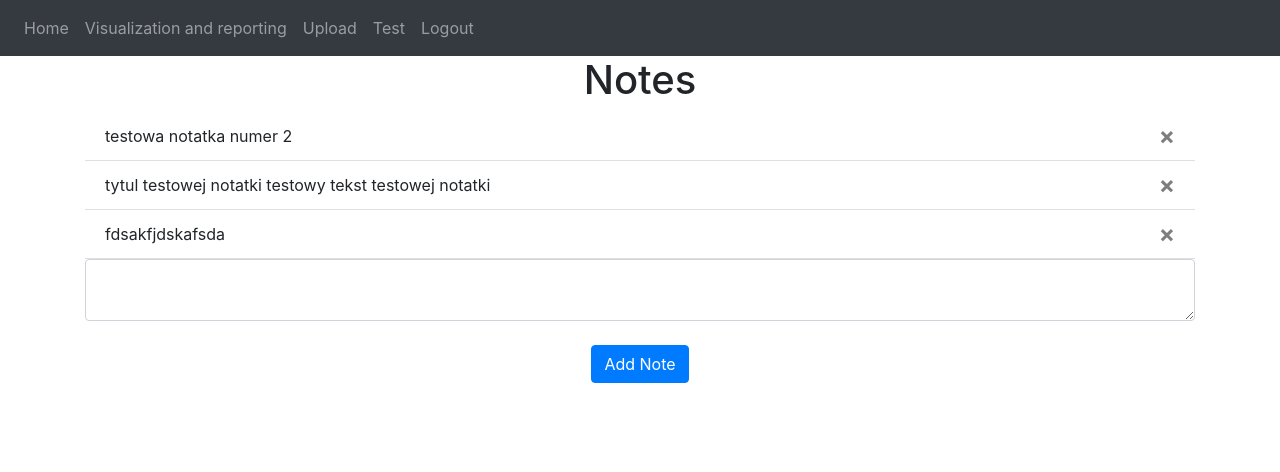
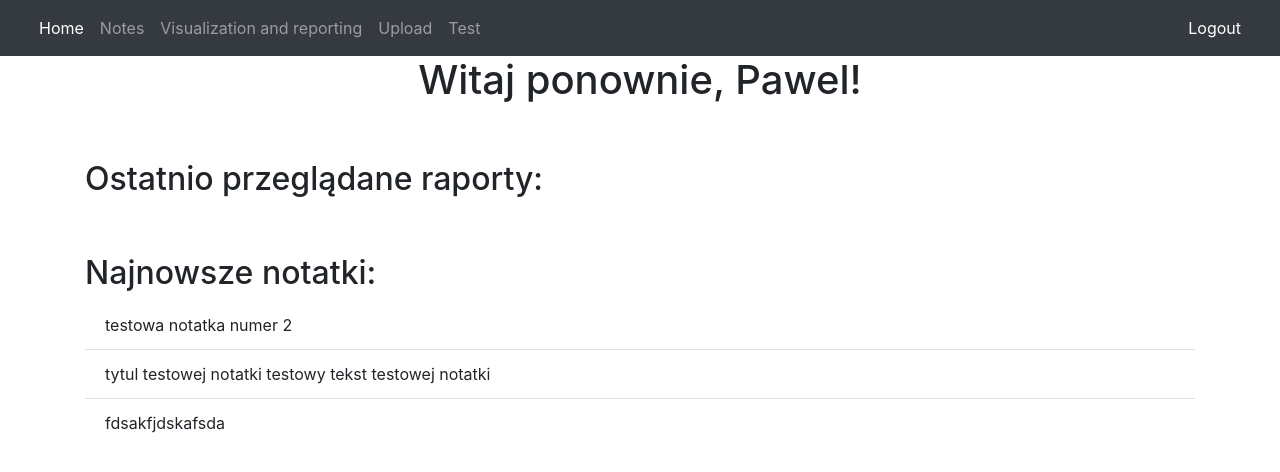
Before and after one commit to pawelczyz55/engineering-project, a Flask app: page / in a window 1280 px wide. Shown: the top 472 px of the page. Run offline with Flask 2, Linux system fonts and the light colour scheme; a user stored in the database is signed in; data comes from the database, SQL or seed files in the repository; some libraries are stand-ins or nearby versions.

Commit message:
Remake of look

```diff
--- a/website/import_csv.py
+++ b/website/import_csv.py
@@ -7,6 +7,7 @@ from .views import views
 
 importCsv = Blueprint('import_csv', __name__)
 
+ROOT_DIR = os.path.dirname(os.path.abspath("main.py"))
 ALLOWED_EXTENSIONS = set(['csv'])
 
 def allowed_file(filename):
@@ -25,7 +26,7 @@ def upload():
             filename = secure_filename(file.filename)
             new_filename = f'pnewFile.csv'
             #new_filename = f'{filename.split(".")[0]}_newfile.csv'
-            save_location = os.path.join('G:\Projekt Inzynierski\csv_data', new_filename.replace('\\', ''))
+            save_location = os.path.join(r'C:\Users\mjurc\OneDrive\Pulpit\engineering-project\csv_data', new_filename.replace('\\', ''))
             file.save(save_location)
 
         return redirect(url_for('views.visualization_and_reporting'))
--- a/website/templates/base.html
+++ b/website/templates/base.html
@@ -21,6 +21,7 @@
 </head>
 <body>
     <nav class="navbar navbar-expand-lg navbar-dark bg-dark">
+      <div class="container-fluid">
         <button
             class="navbar-toggler"
             type="button"
@@ -30,20 +31,27 @@
             <span class="navbar-toggler-icon"></span>
         </button>
 
-        <div class="collapse navbar-collapse" id="navbar">
-            <div class="navbar-nav">
-              {% if user.is_authenticated %}
-                <a class="nav-item nav-link" id="home" href="/">Home</a>
-                <a class="nav-item nav-link" id="VisAndRep" href="/visualization-and-reporting">Visualization and reporting</a>
-                <a class="nav-item nav-link" id="uploadData" href="/upload">Upload</a>
-                <a class="nav-item nav-link" id="testData" href="/test">Test</a>
-                <a class="nav-item nav-link" id="logout" href="/logout">Logout</a>
+          <div class="collapse navbar-collapse" id="navbar">
+            {% if current_user.is_authenticated %}
+              <ul class="navbar-nav mr-auto">
+                <li class="nav-item"><a class="nav-link active" id="home" href="/">Home</a></li>
+                <li class="nav-item"><a class="nav-link" id="notes" href="/notes">Notes</a></li>
+                <li class="nav-item"><a class="nav-link" id="VisAndRep" href="/visualization-and-reporting">Visualization and reporting</a></li>
+                <li class="nav-item"><a class="nav-link" id="uploadData" href="/upload">Upload</a></li>
+                <li class="nav-item"><a class="nav-link" id="testData" href="/test">Test</a></li>
+              </ul>
+            {% endif %}
+            <ul class="navbar-nav ml-auto">
+              {% if current_user.is_authenticated %}
+                <!-- <span class="navbar-text">{{current_user.first_name}}</span> -->
+                <li class="nav-item"><a class="nav-link active" href="/logout">Logout</a></li>
               {% else %}
-                <a class="nav-item nav-link" id="login" href="/login">Login</a>
-                <a class="nav-item nav-link" id="signUp" href="/sign-up">Sign Up</a>
+                <li class="nav-item"><a class="nav-link active" id="login" href="/login">Login</a>
+                <li class="nav-item"><a class="nav-link active" id="signUp" href="/sign-up">Sign Up</a>
               {% endif %}
-            </div>
-        </div>
+            </ul>
+          </div>
+      </div>
     </nav>
 
     {% with messages = get_flashed_messages(with_categories=true) %} {% if
--- a/website/templates/home.html
+++ b/website/templates/home.html
@@ -1,21 +1,15 @@
 {% extends "base.html" %} {% block title %}Home{% endblock %}
 {% block content %}
-    <h1 align="center">Notes</h1>
+    <h1 align="center">Witaj ponownie, {{user.first_name}}!</h1>
+
+    <br/><br/>
+    <h2 align="left">Ostatnio przeglądane raporty: </h2>
+
+    <br/><br/>
+    <h2 align="left">Najnowsze notatki: </h2>
     <ul class="list-group list-group-flush" id="notes">
-      {% for note in user.notes %}
-      <li class="list-group-item">
-        {{ note.data }}
-        <button type="button" class="close" onClick="deleteNote({{ note.id }})">
-          <span aria-hidden="true">&times;</span>
-        </button>
-      </li>
+      {% for note in user.notes[-5:] %}
+      <li class="list-group-item">{{ note.data }}</li>
       {% endfor %}
     </ul>
-    <form method="POST">
-      <textarea name="note" id="note" class="form-control"></textarea>
-      <br />
-      <div align="center">
-        <button type="submit" class="btn btn-primary">Add Note</button>
-      </div>
-    </form>
-    {% endblock %}
+{% endblock %}
--- a/website/views.py
+++ b/website/views.py
@@ -10,9 +10,21 @@ from functions.importCsvData import procces_csv
 
 views = Blueprint('views', __name__)
 
-@views.route('/', methods=['GET', 'POST'])
+@views.route('/', methods=['GET'])
 @login_required
 def home():
+    return render_template("home.html", user=current_user)
+
+@views.route('/notes', methods=['GET', 'POST'])
+@login_required
+def notes():
+    """
+    Function render Notes tab page.
+
+    Return:
+        - string - template name of 'notes.html'
+        - user - data of current loged in user
+    """
     if request.method == 'POST':
         note = request.form.get('note')
 
@@ -25,7 +37,7 @@ def home():
 
             flash("Note added.", category='success')
 
-    return render_template("home.html", user=current_user)
+    return render_template("notes.html", user=current_user )
 
 @views.route('/delete-note', methods=['POST'])
 def delete_note():
@@ -50,7 +62,7 @@ def visualization_and_reporting():
     dataFound = False
 
     try:
-        data = procces_csv('G:\Projekt Inzynierski\csv_data\pnewFile.csv')
+        data = procces_csv(r'C:\Users\mjurc\OneDrive\Pulpit\engineering-project\csv_data\pnewFile.csv')
         dataFound = True
     except FileNotFoundError:
         return render_template("visualization_and_reporting.html",user=current_user, dataFound = dataFound)
@@ -100,7 +112,7 @@ def visualization_and_reporting():
     # graphJSON2 = json.dumps(fig2, cls=plotly.utils.PlotlyJSONEncoder)
 
     return render_template("visualization_and_reporting.html",user=current_user,
-        files=os.listdir('G:\Projekt Inzynierski\csv_data'),
+        files=os.listdir(r'C:\Users\mjurc\OneDrive\Pulpit\engineering-project\csv_data'),
         tables=[tableOf5.to_html()],
         dataFound = dataFound,
         graphJSON = graphJSON
```
Also changed, not shown: website/templates/notes.html (added, +21 -0 lines), 1 other file.
